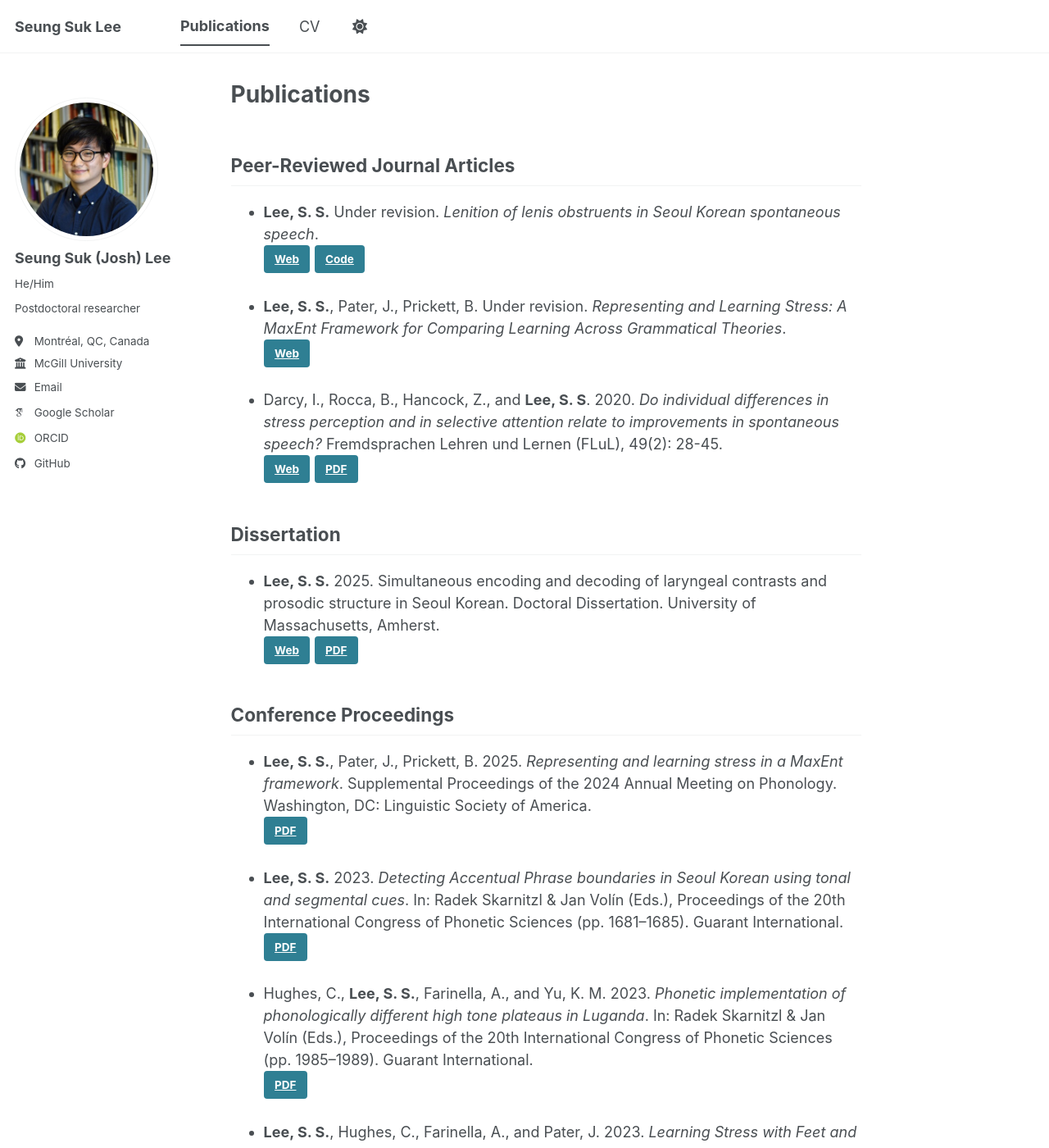
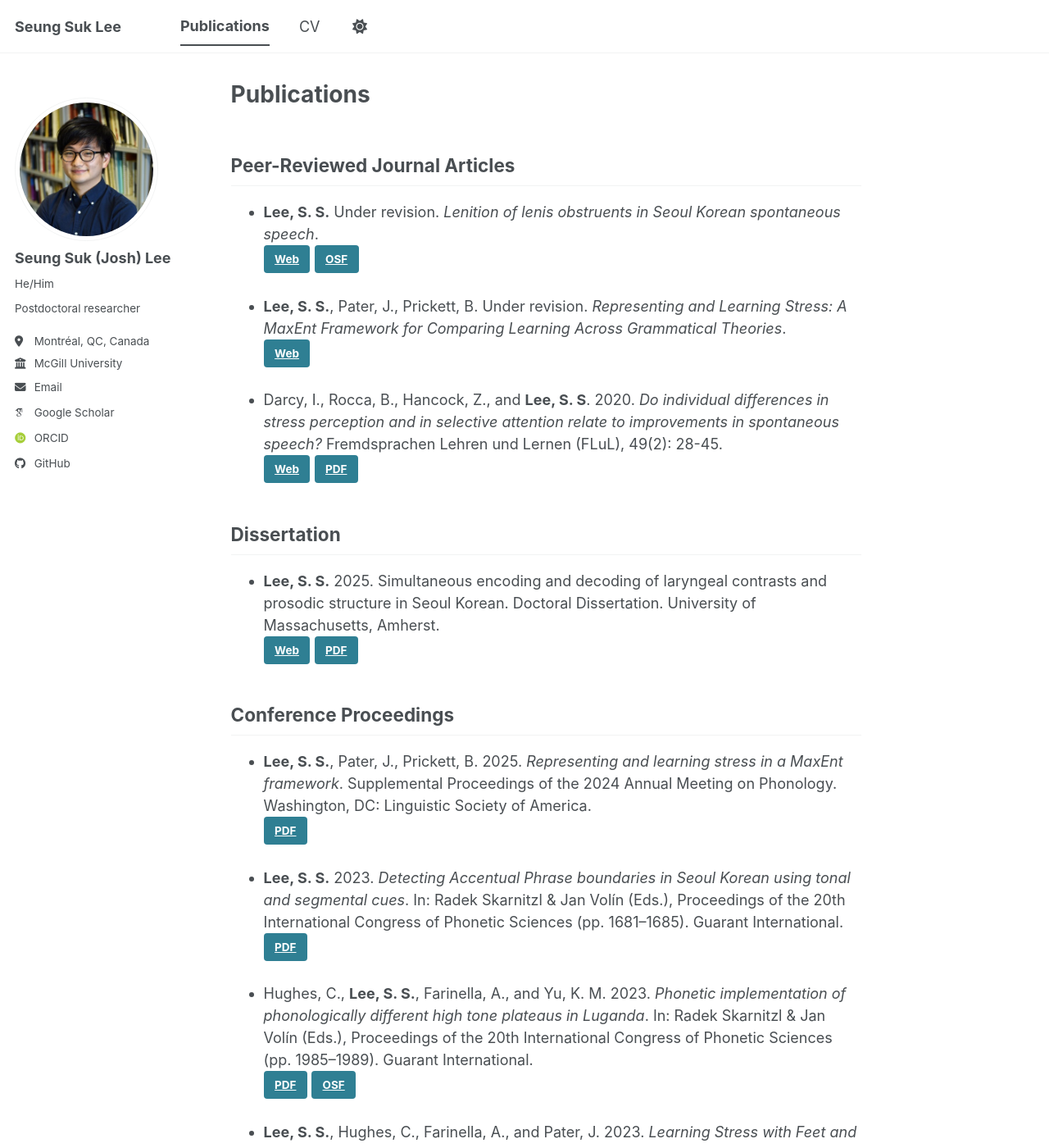
Before and after one commit to seungsuklee/seungsuklee.github.io, a Jekyll site: the page built from _pages/pubs.md, in a window 1280 px wide and 1400 px high. Shown: the whole window at 82% size. Built offline with Jekyll 4.4.1, drawn with Linux system fonts in a browser that asks for light colours; some web fonts are replaced; a script bundle is joined from its source files by our own code; library files that are not in the unit come from our copies.

Commit message:
Modify publication links in pubs.md
Updated publication links in the peer-reviewed journal articles section.

```diff
--- a/_pages/pubs.md
+++ b/_pages/pubs.md
@@ -9,7 +9,7 @@ author_profile: true
 
 - **Lee, S. S.** Under revision. *Lenition of lenis obstruents in Seoul Korean spontaneous speech*.
 <a class="btn" href="https://papers.ssrn.com/sol3/papers.cfm?abstract_id=5106536" target="_blank">Web</a>
-<a class="btn" href="https://osf.io/ukh6d/overview?view_only=d9bda726aebe4512830c6996f2ae4cae" target="_blank">Code</a>
+<a class="btn" href="https://osf.io/ukh6d/overview?view_only=d9bda726aebe4512830c6996f2ae4cae" target="_blank">OSF</a>
 
 - **Lee, S. S.**, Pater, J., Prickett, B. Under revision. *Representing and Learning Stress: A MaxEnt Framework for Comparing Learning Across Grammatical Theories*.
 <a class="btn" href="https://ling.auf.net/lingbuzz/008651" target="_blank">Web</a>
@@ -33,6 +33,7 @@ author_profile: true
 
 - Hughes, C., **Lee, S. S.**, Farinella, A., and Yu, K. M. 2023. *Phonetic implementation of phonologically different high tone plateaus in Luganda*. In: Radek Skarnitzl & Jan Volín (Eds.), Proceedings of the 20th International Congress of Phonetic Sciences (pp. 1985–1989). Guarant International.
 <a class="btn" href="https://seungsuklee.github.io/files/hughesETAL23_luganda_icphs.pdf" target="_blank">PDF</a>
+<a class="btn" href="https://osf.io/p4gj5/" target="_blank">OSF</a>
 
 - **Lee, S. S.**, Hughes, C., Farinella, A., and Pater, J. 2023. *Learning Stress with Feet and Grids: Annual Meeting on Phonology*. In Noah Elkins, Bruce Hayes, Jinyoung Jo, and Jian-Leat Siah (eds.), Supplemental Proceedings of the 2022 Annual Meeting on Phonology. Washington, DC: Linguistic Society of America.
 <a class="btn" href="https://seungsuklee.github.io/files/SS Lee, Hughes, Farinella, Pater_2023_AMP.pdf" target="_blank">PDF</a>
```
